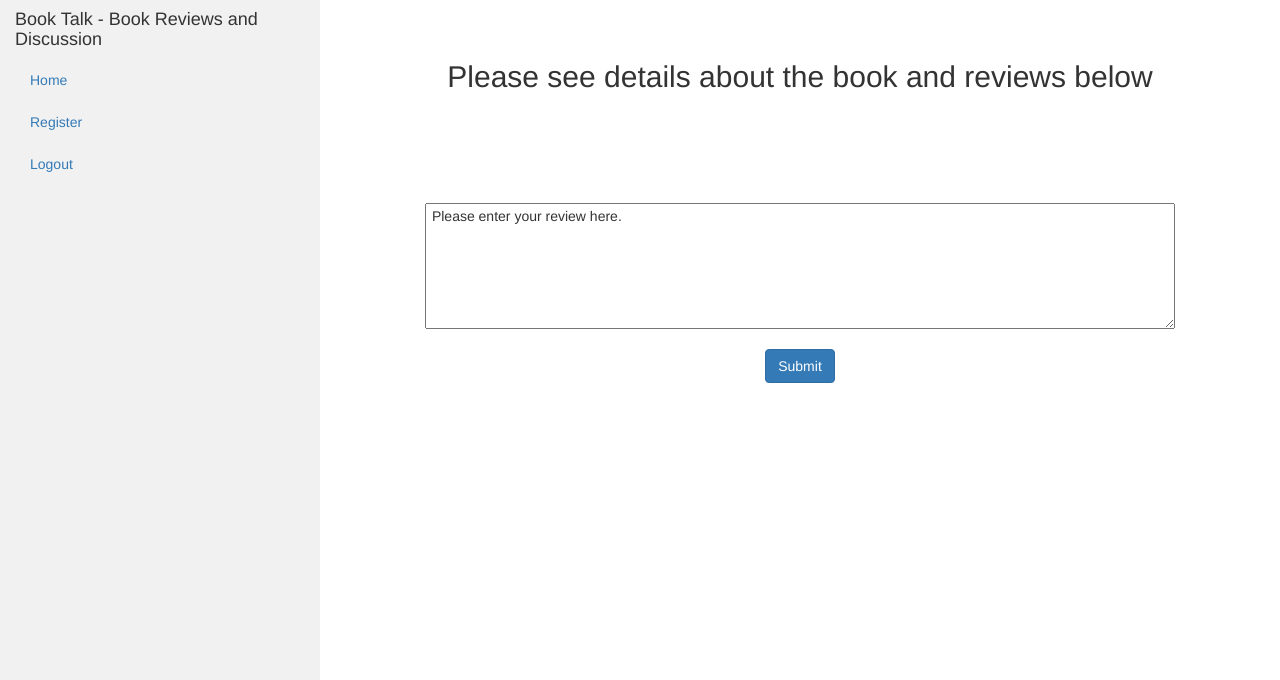
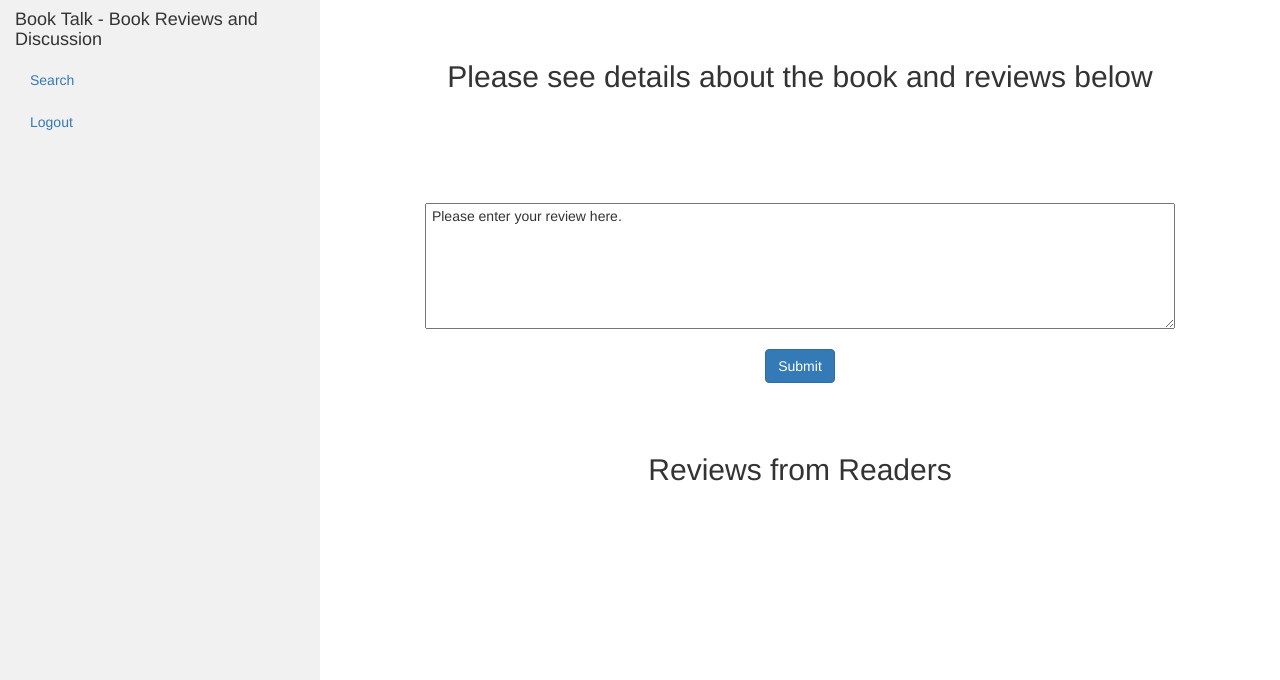
Before and after one commit to adamjdecaria/cs50wproject1, a Flask app: template Templates/book.html in a window 1280 px wide. Shown: the top 680 px of the page. Run offline with Flask 2, Linux system fonts and the light colour scheme; the template is opened without the code that fills it, so the values that code supplies are empty; the visitor is signed in with stand-in values (Sample User, id 1); some libraries are stand-ins or nearby versions.

Commit message:
reviews now show on book page

```diff
--- a/Templates/book.html
+++ b/Templates/book.html
@@ -8,7 +8,7 @@
     {% with messages = get_flashed_messages() %}
         {% if messages %}
             {% for message in messages %}
-                 <div class="alert alert-success" role="alert"><div class="text-center">{{ messages }}</div>
+                 <div class="alert alert-success" role="alert" style="text-align:center;">{{ messages }}</div>
             {% endfor %}
         {% endif %}
     {% endwith %}
@@ -16,7 +16,7 @@
 <br>
 <p>
     <div>
-        <h2 style = "text-align:center;"> Please see details about the book and reviews below </h2>
+        <h2 style="text-align:center;"> Please see details about the book and reviews below </h2>
     </div>
 </p>
 <br>
@@ -36,7 +36,7 @@
 <br>
 <br>
 <p>
-    <div style="text-align:center">
+    <div style="text-align:center;">
         <form id="reviewInput" action="/submitReview" method="post">
             <div class="form-group">
                 <textarea rows="6" name="review" style="width: 750px; height=150px;"> Please enter your review here. </textarea>
@@ -48,5 +48,23 @@
         </form>
     </div>
 </p>
+<br>
+<br>
+<p>
+    <div style="text-align:center;">
+        <h2 style="text-align:center;"> Reviews from Readers</h2>
+        <br>
+        <p>
+        {% if reviews %}
+            <ul>
+            {% for review in reviews %}
+                <li>{{ review[2] }}</li>
+            {% endfor %}
+            </ul>
+        {% endif %}
+        <br>
+        </p>
+    </div>
+</p>
 
 {% endblock %}
--- a/Templates/layout.html
+++ b/Templates/layout.html
@@ -41,9 +41,11 @@
       <h4>Book Talk - Book Reviews and Discussion</h4>
       <ul class="nav nav-pills nav-stacked">
         {% if session.user_id %}
-        <li class="nav-link"><a href="/">Home</a></li>
+        <li class="nav-link"><a href="/search">Search</a></li>
         {% endif %}
+        {% if not session.user_id %}
         <li><a class="nav-link" href="/register">Register</a></li>
+        {% endif %}
         {% if not session.user_id %}
         <li><a hclass="nav-link" href="/login">Login</a></li>
         {% endif %}
--- a/Templates/register.html
+++ b/Templates/register.html
@@ -31,5 +31,4 @@
         </form>
     </div>
 
-
 {% endblock %}
--- a/application.py
+++ b/application.py
@@ -125,9 +125,12 @@ def logout():
     # Redirect user to login form
     return redirect("/")
 
-@app.route("/search", methods=["POST"])
+@app.route("/search", methods=["GET", "POST"])
 def search():
     """Search for books from Goodreads API using ISBN, title or author"""
+
+    if request.method == "GET":
+        return render_template("search.html")
 
     if request.form.get("isbn"):
         isbn = request.form.get("isbn")
@@ -182,10 +185,17 @@ def search_by_ISBN():
         print(result)
 
     except exc.IntegrityError as e:
-        error_message = "Unable to find anything."
-        return render_template("error.html", message=error_message)
+        flash("Unable to find anything.")
+        return render_template("error.html")
 
-    return render_template("book.html", data=result)
+    try:
+        reviews = db.execute("SELECT * FROM reviews WHERE isbn=:isbn", {"isbn":isbn}).fetchall()
+
+    except:
+        flash("Unable to find anything.")
+        return render_template("error.html")
+
+    return render_template("book.html", data=result, reviews=reviews)
 
 @app.route("/submitReview", methods=["POST"])
 def submitReview():
@@ -213,4 +223,12 @@ def submitReview():
         error_message = "Unable to find anything."
         return render_template("error.html", message=error_message)
 
-    return render_template("book.html", message="Review submitted!", data=result)
+    try:
+        reviews = db.execute("SELECT * FROM reviews WHERE isbn=:isbn", {"isbn":isbn}).fetchall()
+
+    except:
+        flash("Unable to find anything.")
+        return render_template("error.html")
+
+    flash("Review submitted!")
+    return render_template("book.html", data=result, reviews=reviews)
```
Also changed, not shown: 1 other file.
